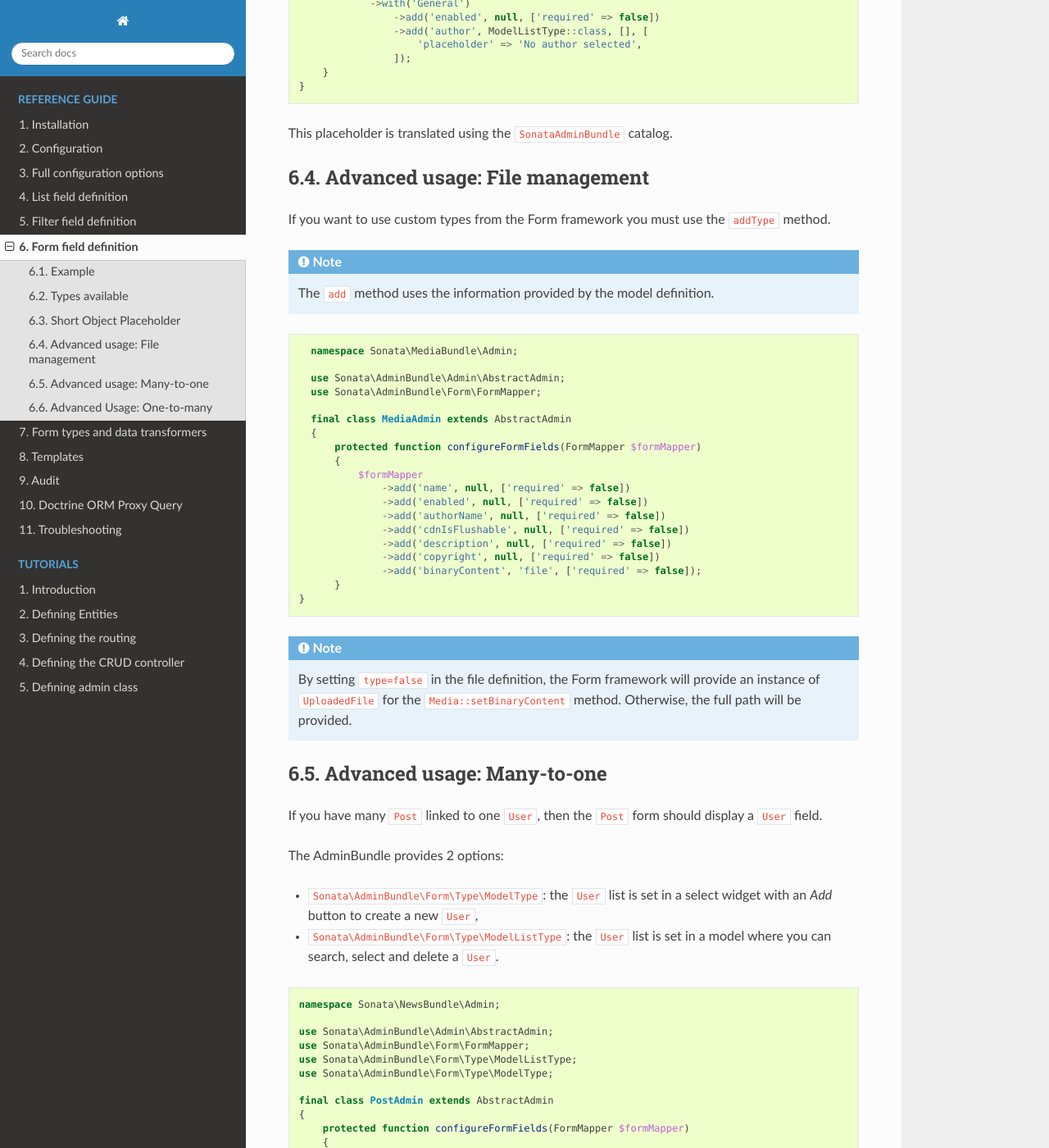
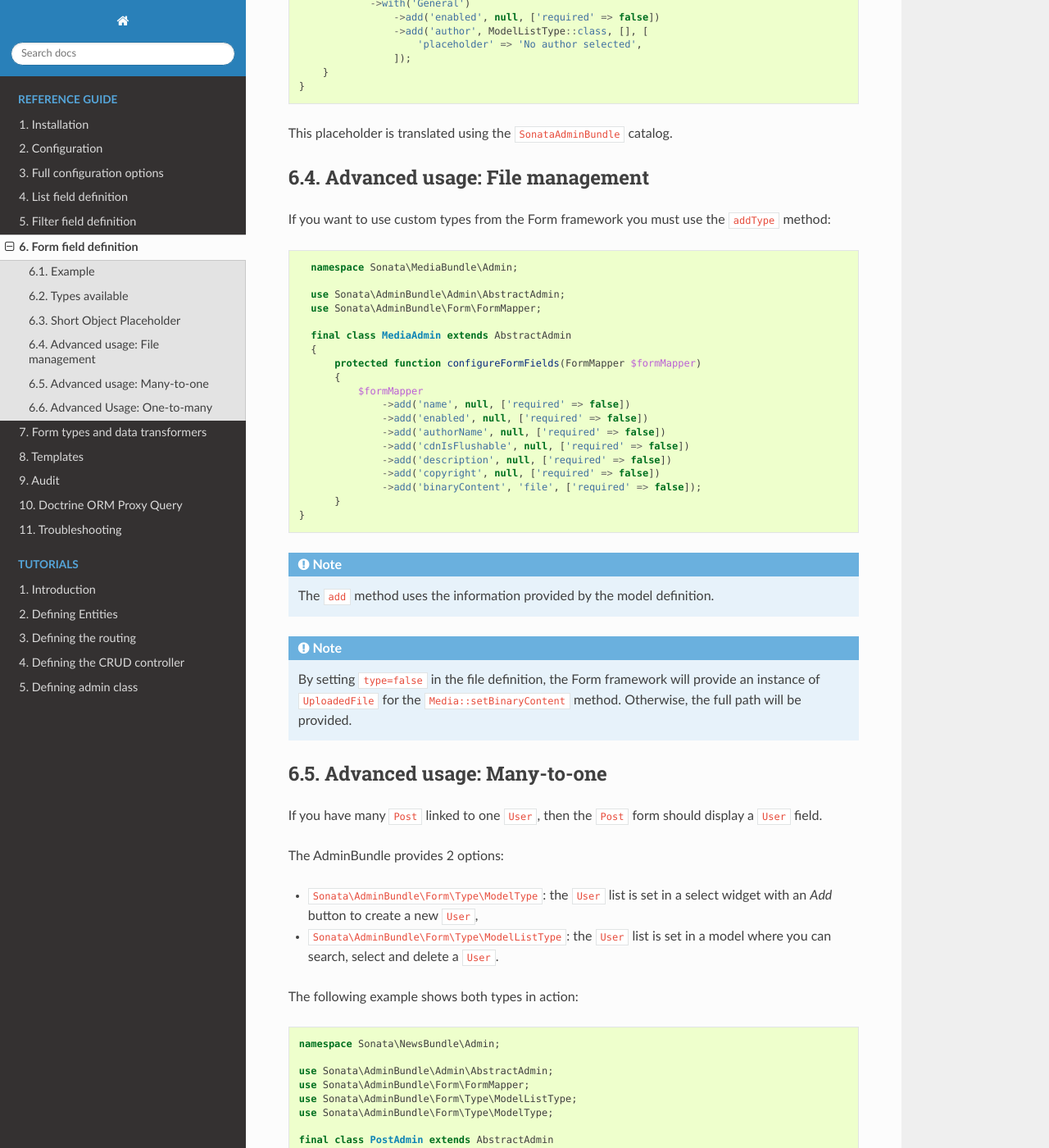
Before and after one commit to sonata-project/SonataDoctrineORMAdminBundle, a Sphinx documentation site: the page built from docs/reference/form_field_definition.rst, in a window 1280 px wide and 1400 px high, scrolled down 1752 px. Shown: the whole window at 82% size. Built offline with Sphinx 7.4.7 and the Read the Docs theme 2.0.0, drawn with Linux system fonts in a browser that asks for light colours; some of the changed text lies outside the part shown.

Commit message:
Fix: Errors reported by DOCtor-RST

```diff
--- a/docs/reference/form_field_definition.rst
+++ b/docs/reference/form_field_definition.rst
@@ -101,13 +101,7 @@
 Advanced usage: File management
 -------------------------------
 
-If you want to use custom types from the Form framework you must use the ``addType`` method.
-
-.. note::
-
-    The ``add`` method uses the information provided by the model definition.
-
-.. code-block:: php
+If you want to use custom types from the Form framework you must use the ``addType`` method::
 
     namespace Sonata\MediaBundle\Admin;
 
@@ -131,6 +125,10 @@
 
 .. note::
 
+    The ``add`` method uses the information provided by the model definition.
+
+.. note::
+
     By setting ``type=false`` in the file definition, the Form framework will provide an instance of
     ``UploadedFile`` for the ``Media::setBinaryContent`` method. Otherwise, the full path will be provided.
 
@@ -144,7 +142,7 @@
 * ``Sonata\AdminBundle\Form\Type\ModelType``: the ``User`` list is set in a select widget with an `Add` button to create a new ``User``,
 * ``Sonata\AdminBundle\Form\Type\ModelListType``: the ``User`` list is set in a model where you can search, select and delete a ``User``.
 
-.. code-block:: php
+The following example shows both types in action::
 
     namespace Sonata\NewsBundle\Admin;
 
@@ -197,7 +195,7 @@
 * ``sortable``: if the model has a position field, you can enable a drag and drop sortable effect by setting ``sortable=field_name``.
 * ``limit``: ``<an integer>`` if defined, limits the number of elements that can be added, after which the "Add new" button will not be displayed
 
-.. code-block:: php
+The following example shows the ``CollectionType`` in action::
 
     namespace Sonata\MediaBundle\Admin;
 
--- a/docs/reference/troubleshootings.rst
+++ b/docs/reference/troubleshootings.rst
@@ -13,7 +13,7 @@
 
 .. code-block:: xml
 
-    <?xml version="1.0" encoding="utf-8"?>
+    <?xml version="1.0" encoding="UTF-8"?>
     <doctrine-mapping xmlns="http://doctrine-project.org/schemas/orm/doctrine-mapping" xsi="http://www.w3.org/2001/XMLSchema-instance" schemaLocation="http://doctrine-project.org/schemas/orm/doctrine-mapping http://doctrine-project.org/schemas/orm/doctrine-mapping.xsd">
         <entity name="Application\Sonata\MediaBundle\Entity\Gallery" table="media__gallery" >
 
@@ -43,7 +43,7 @@
 
 .. code-block:: xml
 
-    <?xml version="1.0" encoding="utf-8"?>
+    <?xml version="1.0" encoding="UTF-8"?>
     <doctrine-mapping xmlns="http://doctrine-project.org/schemas/orm/doctrine-mapping" xsi="http://www.w3.org/2001/XMLSchema-instance" schemaLocation="http://doctrine-project.org/schemas/orm/doctrine-mapping http://doctrine-project.org/schemas/orm/doctrine-mapping.xsd">
         <entity name="Application\Sonata\MediaBundle\Entity\Gallery" table="media__gallery" >
 
```
Also changed, not shown: docs/reference/filter_field_definition.rst (+5 -7 lines), docs/reference/list_field_definition.rst (+6 -10 lines).
